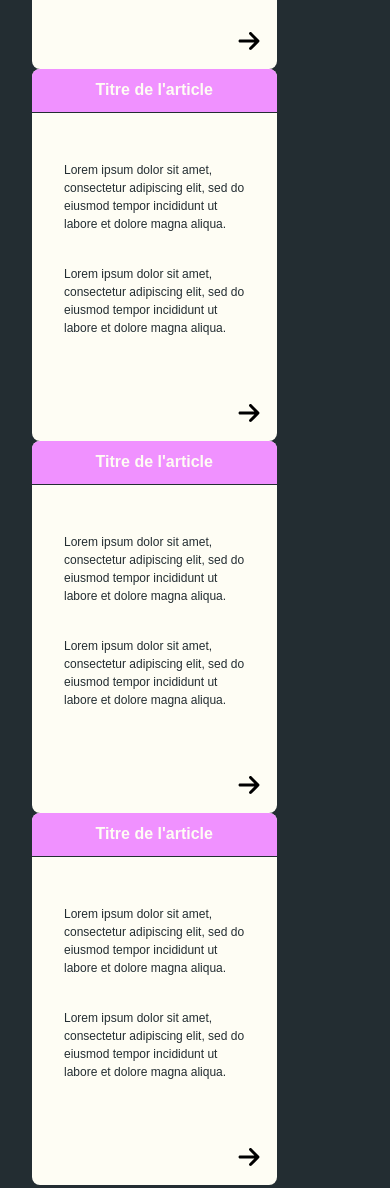
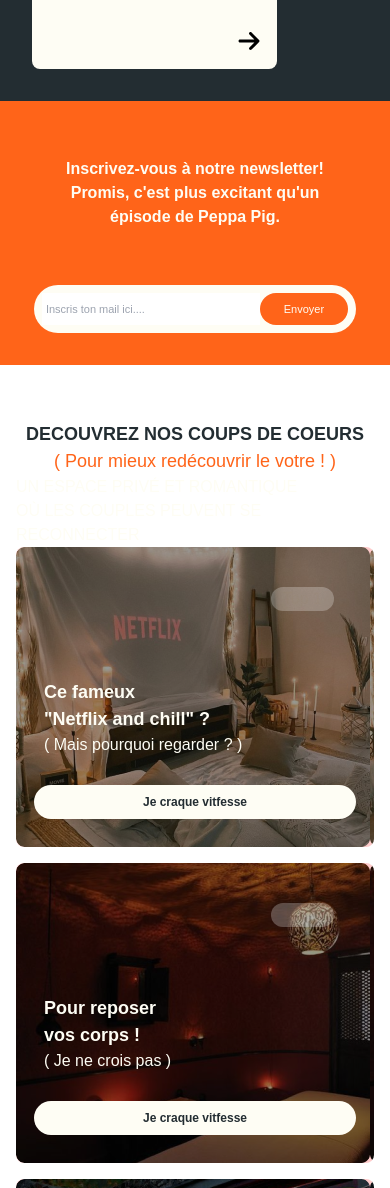
Before and after one commit to Arnaudb78/studio_miam_landing, a website: page index.html in a window 390 px wide. Shown: the part 2316-3504 px from the top of the page. Drawn offline with Linux system fonts and the light colour scheme.

Commit message:
WIP: add desktop version

```diff
--- a/index.html
+++ b/index.html
@@ -183,7 +183,8 @@
                                 </div>
                             </div>
 
-                            <div class="w-3/4 h-fit bg-secondary-200 text-primary flex flex-col gap-4 rounded-lg text-[16px] lg:w-1/3 lg:h-[450px]">
+                            <div
+                                class="hidden w-3/4 h-fit bg-secondary-200 text-primary lg:flex flex-col gap-4 rounded-lg text-[16px] lg:w-1/3 lg:h-[450px]">
                                 <div
                                     class="w-full h-11 flex justify-center items-center bg-secondary-100 rounded-t-lg border-b-[0.5px] border-primary">
                                     <p class="text-secondary-200 font-semibold lg:font-normal lg:text-[18px]">Titre de l'article</p>
@@ -206,7 +207,8 @@
                                 </div>
                             </div>
 
-                            <div class="w-3/4 h-fit bg-secondary-200 text-primary flex flex-col gap-4 rounded-lg text-[16px] lg:w-1/3 lg:h-[450px]">
+                            <div
+                                class="hidden w-3/4 h-fit bg-secondary-200 text-primary lg:flex flex-col gap-4 rounded-lg text-[16px] lg:w-1/3 lg:h-[450px]">
                                 <div
                                     class="w-full h-11 flex justify-center items-center bg-secondary-100 rounded-t-lg border-b-[0.5px] border-primary">
                                     <p class="text-secondary-200 font-semibold lg:font-normal lg:text-[18px]">Titre de l'article</p>
@@ -229,7 +231,8 @@
                                 </div>
                             </div>
 
-                            <div class="w-3/4 h-fit bg-secondary-200 text-primary flex flex-col gap-4 rounded-lg text-[16px] lg:w-1/3 lg:h-[450px]">
+                            <div
+                                class="hidden w-3/4 h-fit bg-secondary-200 text-primary lg:flex flex-col gap-4 rounded-lg text-[16px] lg:w-1/3 lg:h-[450px]">
                                 <div
                                     class="w-full h-11 flex justify-center items-center bg-secondary-100 rounded-t-lg border-b-[0.5px] border-primary lg:p4">
                                     <p class="text-secondary-200 font-semibold lg:font-normal lg:text-[18px]">Titre de l'article</p>
```
Also changed, not shown: dist/style.css.
